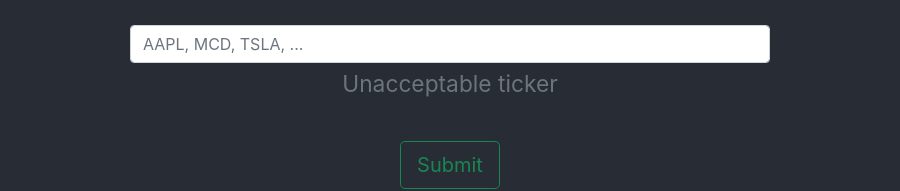
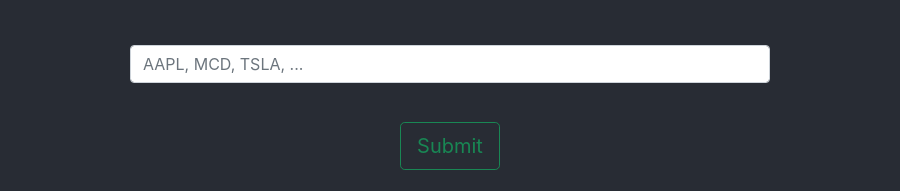
Before and after one commit to akshayakula/stockington-react, a React (Create React App) app: page / in a window 1280 px wide. Shown: the part 495-686 px from the top of the page, without its empty margins (190-1090 px from the left). Built offline with nearby package versions, Linux system fonts and the light colour scheme.

Commit message:
working on validation

```diff
--- a/src/App.js
+++ b/src/App.js
@@ -27,7 +27,7 @@
   let [ticker, setTicker] = useState("");
   let [spinner, setSpinner] = useState(false);
 
-  let [validation, setValidation] = useState(false);
+  let [validation, setValidation] = useState(true);
   let [query, setQuery] = useState("")
 
   let set_list = new Set();
```
